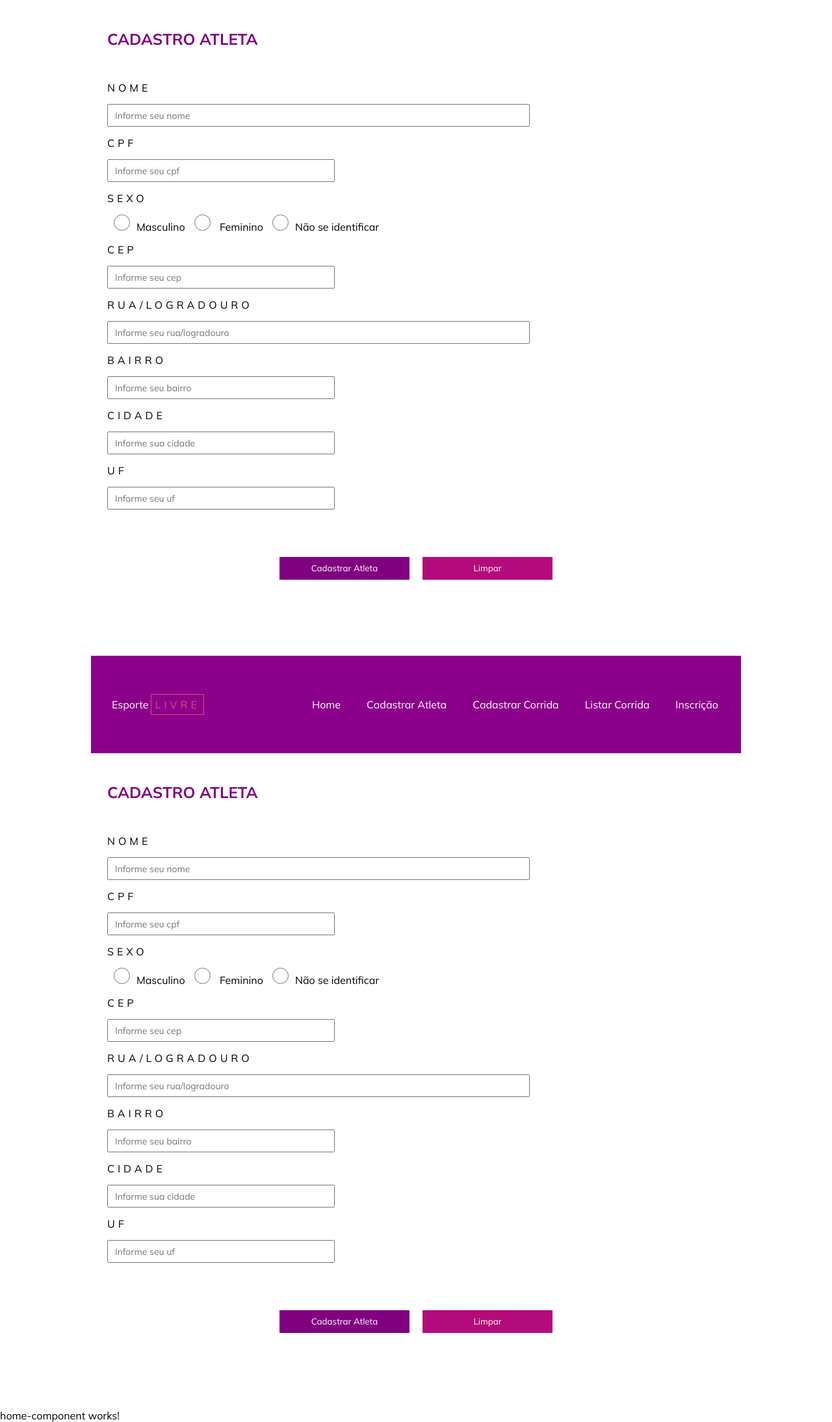
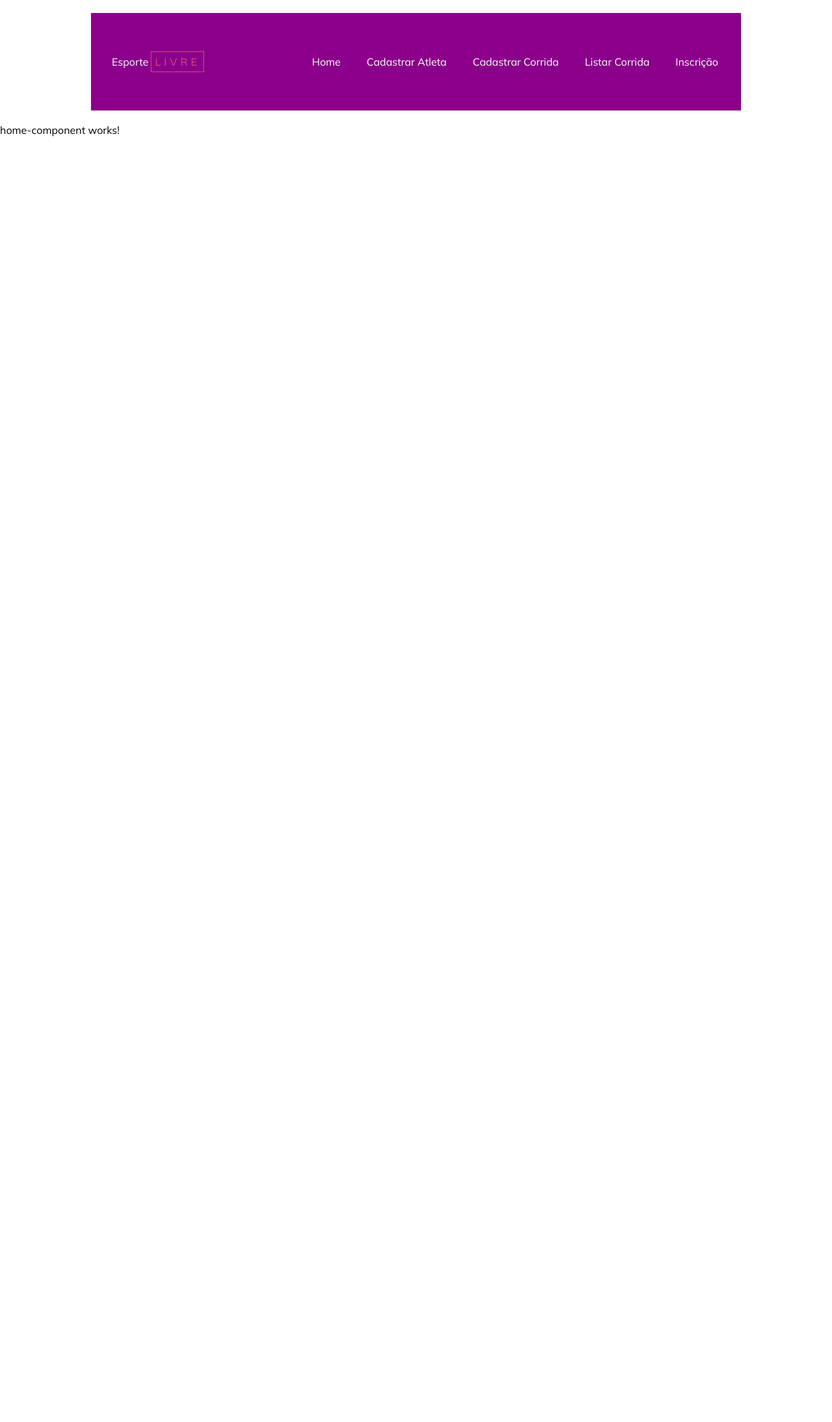
Before and after one commit to izazh2/esporte_ar_livre, an Angular app: page /home in a window 1280 px wide. Shown: the whole page at 65% size. After the commit the page ends 800 px from the top, so only its background shows below. Built offline with nearby package versions, Linux system fonts and the light colour scheme.

Commit message:
diversas alterações

```diff
--- a/src/app/app.html
+++ b/src/app/app.html
@@ -1,5 +1,4 @@
-<app-atleta-component></app-atleta-component>
 <app-menu-component></app-menu-component>
-<app-atleta-component></app-atleta-component>
+
 
 <router-outlet></router-outlet>
--- a/src/app/app.routes.ts
+++ b/src/app/app.routes.ts
@@ -4,6 +4,11 @@ import { HomeComponent } from './component/home-component/home-component';
 import { AtletaComponent } from './component/atleta-component/atleta-component';
 
 export const routes: Routes = [
+    {
+        path:'',
+        redirectTo: 'home',
+        pathMatch: 'full'
+    },
     {
         path: 'home',
         component:HomeComponent
```
